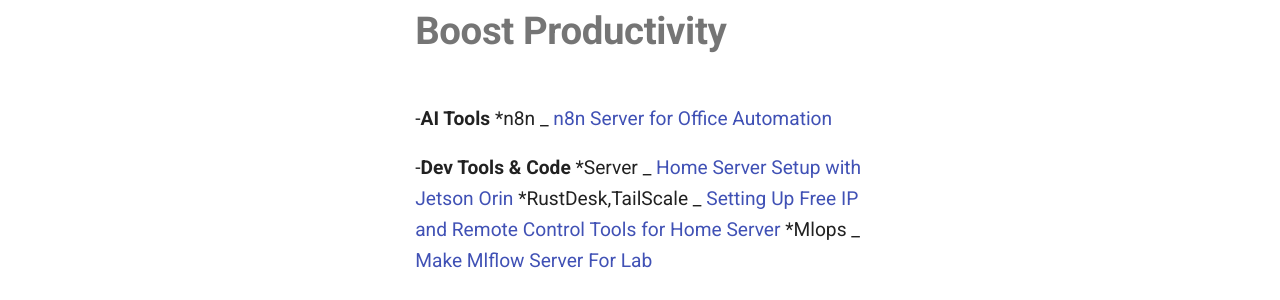
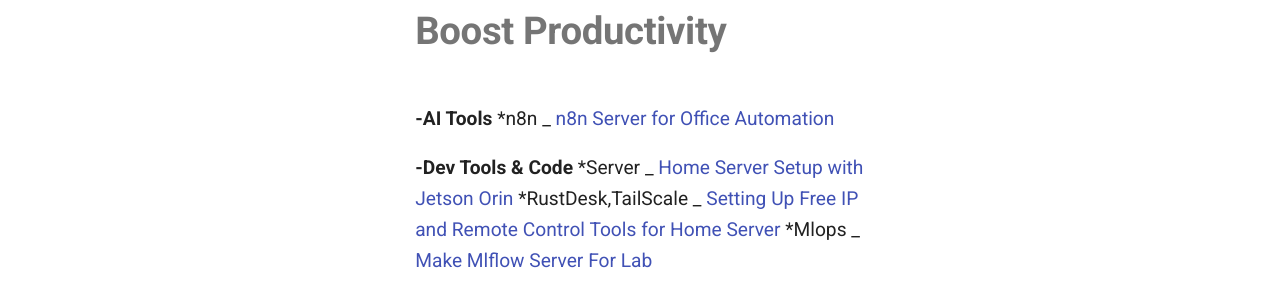
Before and after one commit to YSH-research/YSH-research.github.io, an MkDocs documentation site: the page built from docs/Project/projects.md, in a window 1280 px wide and 1217 px high. Shown: the part 828-1128 px from the top of the window. Built offline with MkDocs 1.6.1 and Material for MkDocs 9.7.7, drawn with Linux system fonts in a browser that asks for light colours.

```diff
--- a/docs/Project/projects.md
+++ b/docs/Project/projects.md
@@ -17,10 +17,10 @@ This section highlights engineering skills and technical experiments that suppor
 
 # **Boost Productivity**
 
--**AI Tools**
+**-AI Tools**
     *n8n _ [n8n Server for Office Automation]()
 
--**Dev Tools & Code**
+**-Dev Tools & Code**
     *Server _ [Home Server Setup with Jetson Orin]()
     *RustDesk,TailScale _ [Setting Up Free IP and Remote Control Tools for Home Server]()
     *Mlops _ [Make Mlflow Server For Lab]()
```
